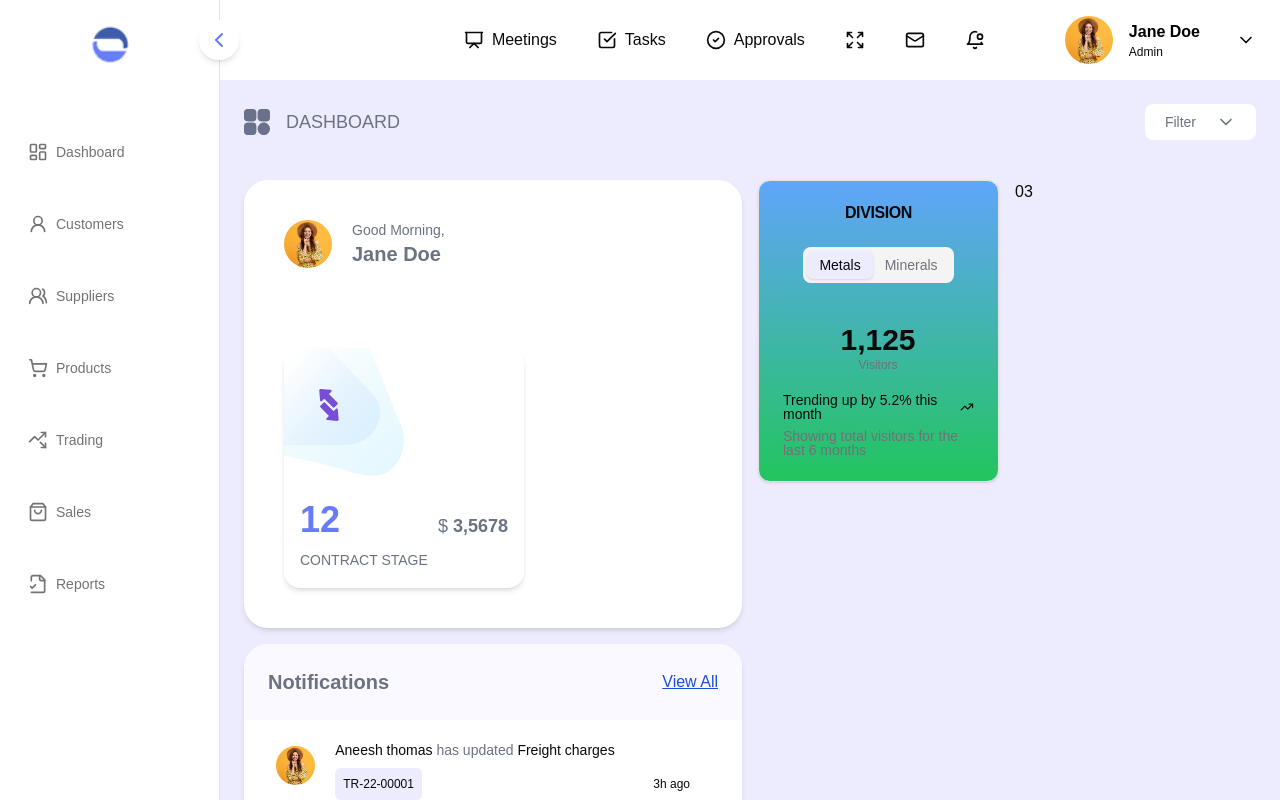
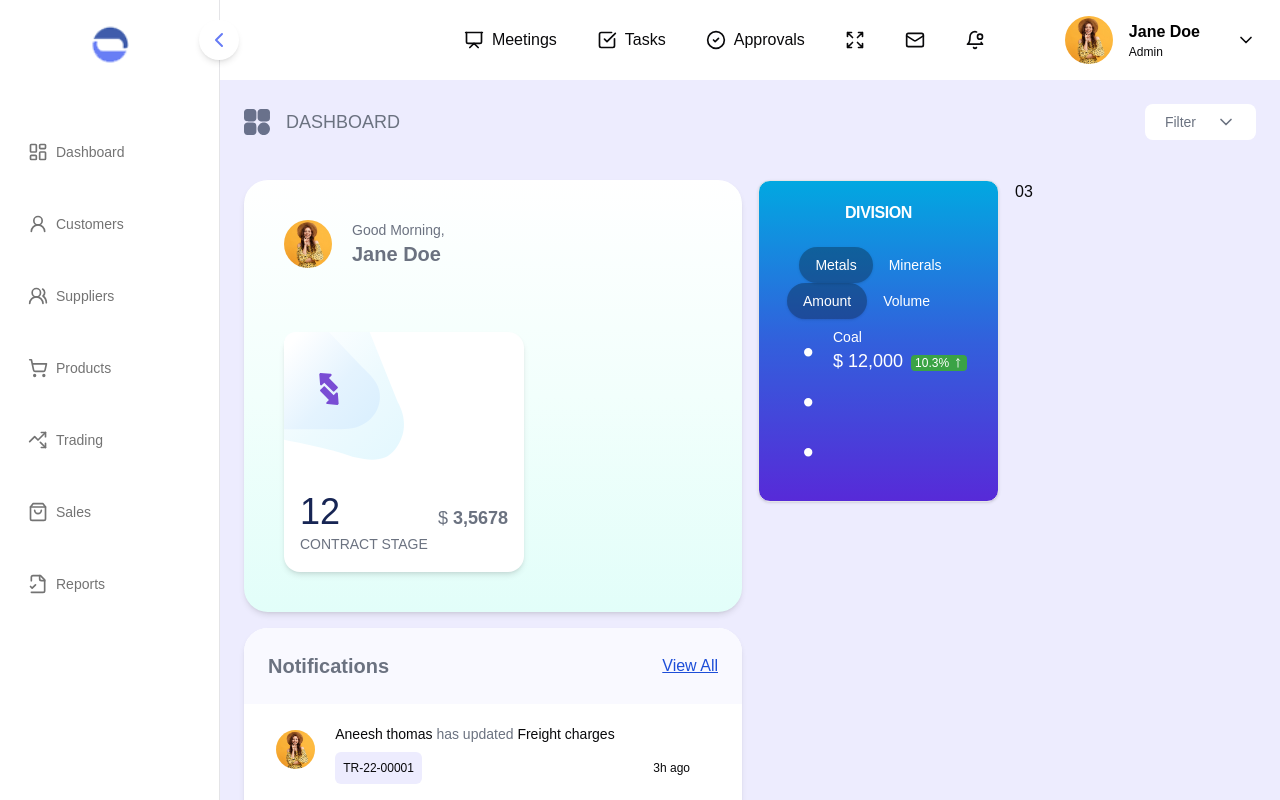
Before and after one commit to alexsajigeorge/systecx-tms, a Next.js app: page /dashboard in a window 1280 px wide. Built offline with nearby package versions, Linux system fonts and the light colour scheme.

Commit message:
trade overview

```diff
--- a/app/dashboard/page.tsx
+++ b/app/dashboard/page.tsx
@@ -1,26 +1,31 @@
-import SmallCard from '@/components/ui/smallcard';
-import Image from 'next/image';
-import React from 'react';
-import dashboard from '../../images/dashboard.svg';
-import profile from '../../images/profile.jpg';
+import SmallCard from "@/components/ui/smallcard";
+import Image from "next/image";
+import React from "react";
+import dashboard from "../../images/dashboard.svg";
+import profile from "../../images/profile.jpg";
 import {
   DropdownMenu,
   DropdownMenuContent,
   DropdownMenuItem,
   DropdownMenuTrigger,
-} from "@/components/ui/dropdown-menu"
-import { ChevronDown } from 'lucide-react';
-import NotificationCard from '@/components/ui/notification-card';
-import { ChartComponent } from '@/components/ui/chart-card';
-
+} from "@/components/ui/dropdown-menu";
+import { ChevronDown } from "lucide-react";
+import NotificationCard from "@/components/ui/notification-card";
+import { ChartComponent } from "@/components/ui/chart-card";
+import TradeOverview from "@/components/ui/trade-overview";
 
 const Dashboard = () => {
   return (
     <div>
-      <div className='flex justify-between items-center'>
-        <span className='font-medium flex items-center gap-4 text-lg text-gray-500'><Image src={dashboard} width={26} height={26} alt='dashboard' /> DASHBOARD</span>
+      <div className="flex justify-between items-center">
+        <span className="font-medium flex items-center gap-4 text-lg text-gray-500">
+          <Image src={dashboard} width={26} height={26} alt="dashboard" />{" "}
+          DASHBOARD
+        </span>
         <DropdownMenu>
-          <DropdownMenuTrigger className='text-sm font-medium text-gray-500 bg-white px-5 py-2 rounded-lg flex gap-5'>Filter <ChevronDown size={20} /></DropdownMenuTrigger>
+          <DropdownMenuTrigger className="text-sm font-medium text-gray-500 bg-white px-5 py-2 rounded-lg flex gap-5">
+            Filter <ChevronDown size={20} />
+          </DropdownMenuTrigger>
           <DropdownMenuContent>
             <DropdownMenuItem>Monthly</DropdownMenuItem>
             <DropdownMenuItem>Yearly</DropdownMenuItem>
@@ -29,8 +34,8 @@ const Dashboard = () => {
         </DropdownMenu>
       </div>
       <div className="grid grid-cols-1 xl:grid-cols-2 gap-4 mt-10">
-        <div className='shadow-md bg-white rounded-3xl p-10'>
-          <div className='flex gap-5'>
+        <div className="shadow-md bg-white rounded-3xl p-10 bg-gradient-to-t from-[#e2fef9] via-[#f2fffc] to-[#fff]">
+          <div className="flex gap-5">
             <span className="h-12 w-12 rounded-full">
               <Image
                 width={50}
@@ -51,12 +56,12 @@ const Dashboard = () => {
               </h1>
             </span>
           </div>
-          <div className='mt-20'>
+          <div className="mt-16">
             <SmallCard />
           </div>
         </div>
 
-        <div className='grid grid-cols-1 xl:grid-cols-2 gap-4'>
+        <div className="grid grid-cols-1 xl:grid-cols-2 gap-4">
           <div>
             <ChartComponent />
           </div>
@@ -64,8 +69,9 @@ const Dashboard = () => {
         </div>
         <NotificationCard />
       </div>
+      <TradeOverview />
     </div>
-  )
-}
+  );
+};
 
-export default Dashboard
+export default Dashboard;
--- a/components/ui/card.tsx
+++ b/components/ui/card.tsx
@@ -1,6 +1,6 @@
-import * as React from "react"
+import * as React from "react";
 
-import { cn } from "@/lib/utils"
+import { cn } from "@/lib/utils";
 
 const Card = React.forwardRef<
   HTMLDivElement,
@@ -14,8 +14,8 @@ const Card = React.forwardRef<
     )}
     {...props}
   />
-))
-Card.displayName = "Card"
+));
+Card.displayName = "Card";
 
 const CardHeader = React.forwardRef<
   HTMLDivElement,
@@ -26,8 +26,8 @@ const CardHeader = React.forwardRef<
     className={cn("flex flex-col space-y-1.5 p-6", className)}
     {...props}
   />
-))
-CardHeader.displayName = "CardHeader"
+));
+CardHeader.displayName = "CardHeader";
 
 const CardTitle = React.forwardRef<
   HTMLParagraphElement,
@@ -38,8 +38,8 @@ const CardTitle = React.forwardRef<
     className={cn("font-semibold leading-none tracking-tight", className)}
     {...props}
   />
-))
-CardTitle.displayName = "CardTitle"
+));
+CardTitle.displayName = "CardTitle";
 
 const CardDescription = React.forwardRef<
   HTMLParagraphElement,
@@ -50,16 +50,16 @@ const CardDescription = React.forwardRef<
     className={cn("text-sm text-muted-foreground", className)}
     {...props}
   />
-))
-CardDescription.displayName = "CardDescription"
+));
+CardDescription.displayName = "CardDescription";
 
 const CardContent = React.forwardRef<
   HTMLDivElement,
   React.HTMLAttributes<HTMLDivElement>
 >(({ className, ...props }, ref) => (
   <div ref={ref} className={cn("p-6 pt-0", className)} {...props} />
-))
-CardContent.displayName = "CardContent"
+));
+CardContent.displayName = "CardContent";
 
 const CardFooter = React.forwardRef<
   HTMLDivElement,
@@ -70,7 +70,14 @@ const CardFooter = React.forwardRef<
     className={cn("flex items-center p-6 pt-0", className)}
     {...props}
   />
-))
-CardFooter.displayName = "CardFooter"
+));
+CardFooter.displayName = "CardFooter";
 
-export { Card, CardHeader, CardFooter, CardTitle, CardDescription, CardContent }
+export {
+  Card,
+  CardHeader,
+  CardFooter,
+  CardTitle,
+  CardDescription,
+  CardContent,
+};
--- a/components/ui/chart-card.tsx
+++ b/components/ui/chart-card.tsx
@@ -1,10 +1,9 @@
-"use client"
+"use client";
 
 import * as React from "react";
-import { TrendingUp } from "lucide-react";
+import { Dot, DotIcon, MoveUp, TrendingUp } from "lucide-react";
 import { Label, Pie, PieChart } from "recharts";
 import { Tabs, TabsContent, TabsList, TabsTrigger } from "@/components/ui/tabs";
-
 
 import {
   Card,
@@ -13,15 +12,15 @@ import {
   CardFooter,
   CardHeader,
   CardTitle,
-} from "@/components/ui/card"
+} from "@/components/ui/card";
 import {
   ChartConfig,
   ChartContainer,
   ChartTooltip,
   ChartTooltipContent,
-} from "@/components/ui/chart"
+} from "@/components/ui/chart";
 
-export const description = "A donut chart with text"
+export const description = "A donut chart with text";
 
 const chartData = [
   { browser: "chrome", visitors: 275, fill: "var(--color-chrome)" },
@@ -29,7 +28,7 @@ const chartData = [
   { browser: "firefox", visitors: 287, fill: "var(--color-firefox)" },
   { browser: "edge", visitors: 173, fill: "var(--color-edge)" },
   { browser: "other", visitors: 190, fill: "var(--color-other)" },
-]
+];
 
 const chartConfig = {
   visitors: {
@@ -55,139 +54,56 @@ const chartConfig = {
     label: "Other",
     color: "hsl(var(--chart-5))",
   },
-} satisfies ChartConfig
+} satisfies ChartConfig;
 
 export function ChartComponent() {
   const totalVisitors = React.useMemo(() => {
-        return chartData.reduce((acc, curr) => acc + curr.visitors, 0)
-    }, [])
+    return chartData.reduce((acc, curr) => acc + curr.visitors, 0);
+  }, []);
 
   return (
-        <Card className="flex flex-col bg-gradient-to-b from-blue-400 to-green-500">
+    <Card className="flex flex-col bg-gradient-to-t from-[#572ad8] via-[#3260dc] to-[#01a8e1]">
       <CardHeader className="items-center pb-0">
-                <CardTitle>DIVISION</CardTitle>
+        <CardTitle className="text-white">DIVISION</CardTitle>
         <CardDescription>
-                    <Tabs defaultValue="account" className="mt-5">
+          <Tabs defaultValue="metals" className="mt-5">
             <TabsList className="flex justify-center">
-                            <TabsTrigger value="account">Metals</TabsTrigger>
-                            <TabsTrigger value="password">Minerals</TabsTrigger>
+              <TabsTrigger value="metals">Metals</TabsTrigger>
+              <TabsTrigger value="minerals">Minerals</TabsTrigger>
             </TabsList>
-                        <TabsContent value="account">
-                            <CardContent className="flex-1 pb-0">
-                                <ChartContainer
-                                    config={chartConfig}
-                                    className="mx-auto aspect-square max-h-[250px]"
-                                >
-                                    <PieChart>
-                                        <ChartTooltip
-                                            cursor={false}
-                                            content={<ChartTooltipContent hideLabel />}
-                                        />
-                                        <Pie
-                                            data={chartData}
-                                            dataKey="visitors"
-                                            nameKey="browser"
-                                            innerRadius={60}
-                                            strokeWidth={5}
-                                        >
-                                            <Label
-                                                content={({ viewBox }) => {
-                                                    if (viewBox && "cx" in viewBox && "cy" in viewBox) {
-                                                        return (
-                                                            <text
-                                                                x={viewBox.cx}
-                                                                y={viewBox.cy}
-                                                                textAnchor="middle"
-                                                                dominantBaseline="middle"
-                                                            >
-                                                                <tspan
-                                                                    x={viewBox.cx}
-                                                                    y={viewBox.cy}
-                                                                    className="fill-foreground text-3xl font-bold"
-                                                                >
-                                                                    {totalVisitors.toLocaleString()}
-                                                                </tspan>
-                                                                <tspan
-                                                                    x={viewBox.cx}
-                                                                    y={(viewBox.cy || 0) + 24}
-                                                                    className="fill-muted-foreground"
-                                                                >
-                                                                    Visitors
-                                                                </tspan>
-                                                            </text>
-                                                        )
-                                                    }
-                                                }}
-                                            />
-                                        </Pie>
-                                    </PieChart>
-                                </ChartContainer>
-                            </CardContent>
-                        </TabsContent>
-                        <TabsContent value="password">
-                        <CardContent className="flex-1 pb-0">
-                                <ChartContainer
-                                    config={chartConfig}
-                                    className="mx-auto aspect-square max-h-[250px]"
-                                >
-                                    <PieChart>
-                                        <ChartTooltip
-                                            cursor={false}
-                                            content={<ChartTooltipContent hideLabel />}
-                                        />
-                                        <Pie
-                                            data={chartData}
-                                            dataKey="visitors"
-                                            nameKey="browser"
-                                            innerRadius={60}
-                                            strokeWidth={5}
-                                        >
-                                            <Label
-                                                content={({ viewBox }) => {
-                                                    if (viewBox && "cx" in viewBox && "cy" in viewBox) {
-                                                        return (
-                                                            <text
-                                                                x={viewBox.cx}
-                                                                y={viewBox.cy}
-                                                                textAnchor="middle"
-                                                                dominantBaseline="middle"
-                                                            >
-                                                                <tspan
-                                                                    x={viewBox.cx}
-                                                                    y={viewBox.cy}
-                                                                    className="fill-foreground text-3xl font-bold"
-                                                                >
-                                                                    {totalVisitors.toLocaleString()}
-                                                                </tspan>
-                                                                <tspan
-                                                                    x={viewBox.cx}
-                                                                    y={(viewBox.cy || 0) + 24}
-                                                                    className="fill-muted-foreground"
-                                                                >
-                                                                    Visitors
-                                                                </tspan>
-                                                            </text>
-                                                        )
-                                                    }
-                                                }}
-                                            />
-                                        </Pie>
-                                    </PieChart>
-                                </ChartContainer>
-                            </CardContent>
-                        </TabsContent>
+            <TabsContent value="account"></TabsContent>
+            <TabsContent value="minerals"></TabsContent>
           </Tabs>
         </CardDescription>
       </CardHeader>
 
       <CardFooter className="flex-col gap-2 text-sm">
-                <div className="flex items-center gap-2 font-medium leading-none">
-                    Trending up by 5.2% this month <TrendingUp className="h-4 w-4" />
-                </div>
-                <div className="leading-none text-muted-foreground">
-                    Showing total visitors for the last 6 months
-                </div>
+        <Tabs defaultValue="amount" className="w-full">
+          <TabsList>
+            <TabsTrigger value="amount">Amount</TabsTrigger>
+            <TabsTrigger value="volume">Volume</TabsTrigger>
+          </TabsList>
+          <TabsContent value="amount">
+            <ul>
+              <li className="flex items-start">
+                <Dot size={50} color="#fff" />
+                <span className="text-white">
+                  <p className="text-md">Coal</p>
+                  <p className="text-lg">
+                    $ 12,000
+                    <span className="text-white bg-[#3aa345] ml-2 rounded-sm px-1 text-xs inline-flex items-center gap-1">
+                      10.3% <MoveUp size={10} color="#fff" />
+                    </span>
+                  </p>
+                </span>
+              </li>
+              <Dot size={50} color="#fff" />
+              <Dot size={50} color="#fff" />
+            </ul>
+          </TabsContent>
+          <TabsContent value="volume">Change your password here.</TabsContent>
+        </Tabs>
       </CardFooter>
     </Card>
-    )
+  );
 }
--- a/components/ui/smallcard.tsx
+++ b/components/ui/smallcard.tsx
@@ -1,28 +1,44 @@
 "use client";
 
-import React from 'react';
-import Image from 'next/image';
-import shape from '../../images/shape1.svg';
-import transfer from '../../images/transfer.svg';
+import React from "react";
+import Image from "next/image";
+import shape from "../../images/shape1.svg";
+import transfer from "../../images/transfer.svg";
 
 const SmallCard = () => {
   return (
-    <div className='shadow-md flex flex-col justify-between bg-white w-60 h-60 rounded-2xl'>
-      <div className='relative'>
-        <Image className='absolute top-8 left-5' src={transfer} alt={'shape'} width={50} height={50} />
-        <Image src={shape} alt={'shape'} width={120} height={120} />
+    <div className="shadow-md flex flex-col justify-between bg-white w-60 h-60 rounded-2xl">
+      <div className="relative">
+        <Image
+          className="absolute top-8 left-5"
+          src={transfer}
+          alt={"shape"}
+          width={50}
+          height={50}
+        />
+        <Image
+          src={shape}
+          className="rounded-xl"
+          alt={"shape"}
+          width={120}
+          height={120}
+        />
       </div>
-      <div className='p-4'>
-        <div className='flex justify-between items-end'>
-          <h1 className='font-bold text-primary text-4xl'>12</h1>
-          <p className='text-gray-500 text-lg'>$ <span className='font-bold '>3,5678</span> </p>
+      <div className="p-4">
+        <div className="flex justify-between items-end">
+          <h1 className="text-blue-950 text-4xl">12</h1>
+          <p className="text-gray-500 text-lg">
+            $ <span className="font-bold ">3,5678</span>{" "}
+          </p>
         </div>
-        <div className='mt-2'>
-          <span className='text-gray-500 font-medium text-sm'>CONTRACT STAGE</span>
+        <div className="">
+          <span className="text-gray-500 font-medium text-sm">
+            CONTRACT STAGE
+          </span>
         </div>
       </div>
     </div>
-  )
-}
+  );
+};
 
-export default SmallCard
+export default SmallCard;
--- a/components/ui/tabs.tsx
+++ b/components/ui/tabs.tsx
@@ -1,11 +1,11 @@
-"use client"
+"use client";
 
-import * as React from "react"
-import * as TabsPrimitive from "@radix-ui/react-tabs"
+import * as React from "react";
+import * as TabsPrimitive from "@radix-ui/react-tabs";
 
-import { cn } from "@/lib/utils"
+import { cn } from "@/lib/utils";
 
-const Tabs = TabsPrimitive.Root
+const Tabs = TabsPrimitive.Root;
 
 const TabsList = React.forwardRef<
   React.ElementRef<typeof TabsPrimitive.List>,
@@ -14,13 +14,13 @@ const TabsList = React.forwardRef<
   <TabsPrimitive.List
     ref={ref}
     className={cn(
-      "inline-flex h-9 items-center justify-center rounded-lg bg-muted p-1 text-muted-foreground",
+      "inline-flex h-9 items-center justify-center rounded-full p-1 text-white",
       className
     )}
     {...props}
   />
-))
-TabsList.displayName = TabsPrimitive.List.displayName
+));
+TabsList.displayName = TabsPrimitive.List.displayName;
 
 const TabsTrigger = React.forwardRef<
   React.ElementRef<typeof TabsPrimitive.Trigger>,
@@ -29,13 +29,13 @@ const TabsTrigger = React.forwardRef<
   <TabsPrimitive.Trigger
     ref={ref}
     className={cn(
-      "inline-flex items-center justify-center whitespace-nowrap rounded-md px-3 py-1 text-sm font-medium ring-offset-background transition-all focus-visible:outline-none focus-visible:ring-2 focus-visible:ring-ring focus-visible:ring-offset-2 disabled:pointer-events-none disabled:opacity-50 data-[state=active]:bg-background data-[state=active]:text-foreground data-[state=active]:shadow",
+      "inline-flex items-center justify-center whitespace-nowrap rounded-full px-4 py-2 text-sm font-medium ring-offset-background transition-all focus-visible:outline-none focus-visible:ring-2 focus-visible:ring-ring focus-visible:ring-offset-2 disabled:pointer-events-none disabled:opacity-50 data-[state=active]:bg-black/30 data-[state=active]:text-white data-[state=active]:shadow",
       className
     )}
     {...props}
   />
-))
-TabsTrigger.displayName = TabsPrimitive.Trigger.displayName
+));
+TabsTrigger.displayName = TabsPrimitive.Trigger.displayName;
 
 const TabsContent = React.forwardRef<
   React.ElementRef<typeof TabsPrimitive.Content>,
@@ -49,7 +49,7 @@ const TabsContent = React.forwardRef<
     )}
     {...props}
   />
-))
-TabsContent.displayName = TabsPrimitive.Content.displayName
+));
+TabsContent.displayName = TabsPrimitive.Content.displayName;
 
-export { Tabs, TabsList, TabsTrigger, TabsContent }
+export { Tabs, TabsList, TabsTrigger, TabsContent };
--- /dev/null
+++ b/components/ui/trade-overview.tsx
@@ -0,0 +1,38 @@
+import React from "react";
+import SmallCard from "./smallcard";
+import { MoveUp } from "lucide-react";
+
+const TradeOverview = () => {
+  return (
+    <div className="mt-5">
+      <h1 className="text-xl text-gray-500 font-medium pb-2">
+        TRADES OVERVIEW
+      </h1>
+      <div className="shadow-md bg-gradient-to-t from-[#e2fef9] via-[#f2fffc] to-[#fff] rounded-3xl p-10">
+        <div className="flex justify-between items-center">
+          <div>
+            <p className="text-gray-500 text-sm">TOTAL TRADES</p>
+            <span className="text-blue-950 text-5xl">3856</span>
+          </div>
+          <div>
+            <p className="text-gray-500 text-sm">TOTAL REVENUE TRADES</p>
+            <div className="text-blue-950 text-5xl flex items-center gap-2">
+              3856
+              <span className="text-white bg-[#3aa345] rounded-sm text-sm px-2 flex w-full h-10 items-center gap-1">
+                10.3% <MoveUp size={10} color="#fff" />
+              </span>
+            </div>
+          </div>
+        </div>
+        <div className="flex gap-10 mt-12">
+          <SmallCard />
+          <SmallCard />
+          <SmallCard />
+          <SmallCard />
+        </div>
+      </div>
+    </div>
+  );
+};
+
+export default TradeOverview;
```
Lines whose indentation alone changed are shown as unchanged.
